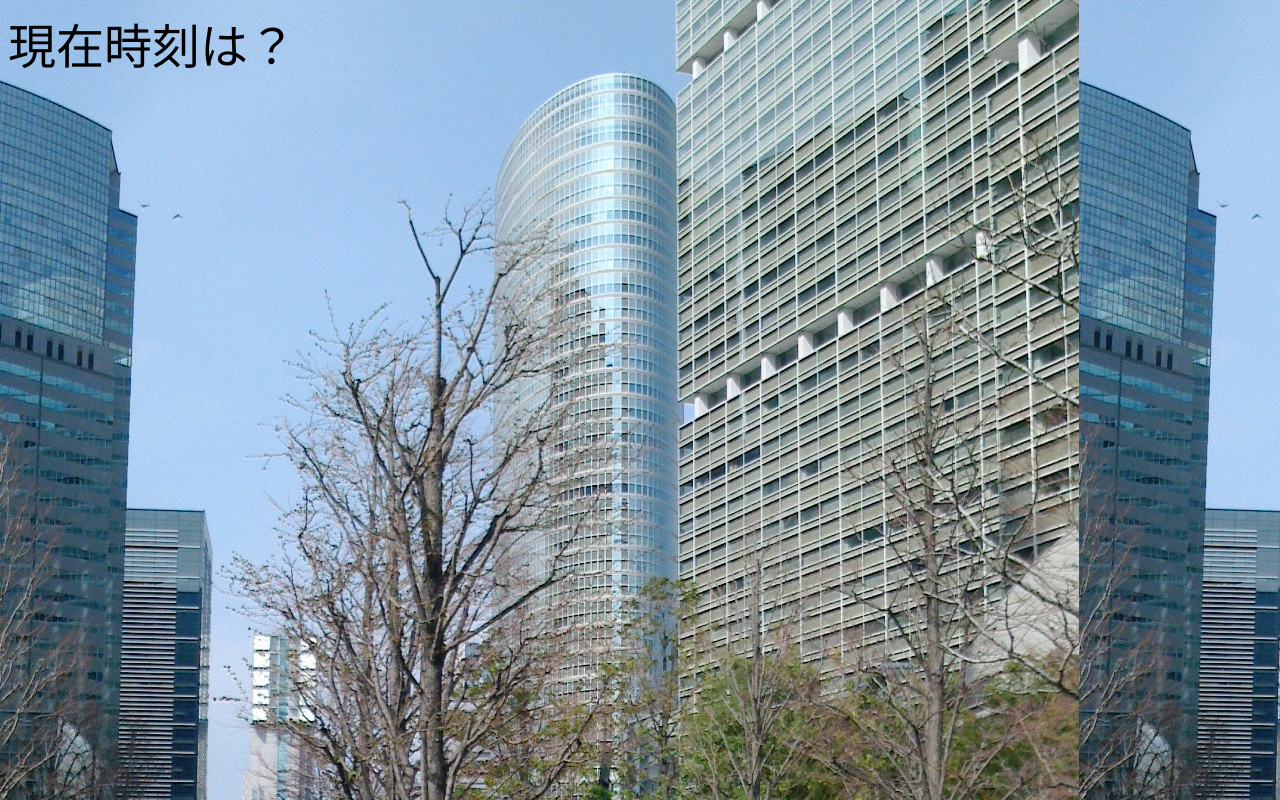
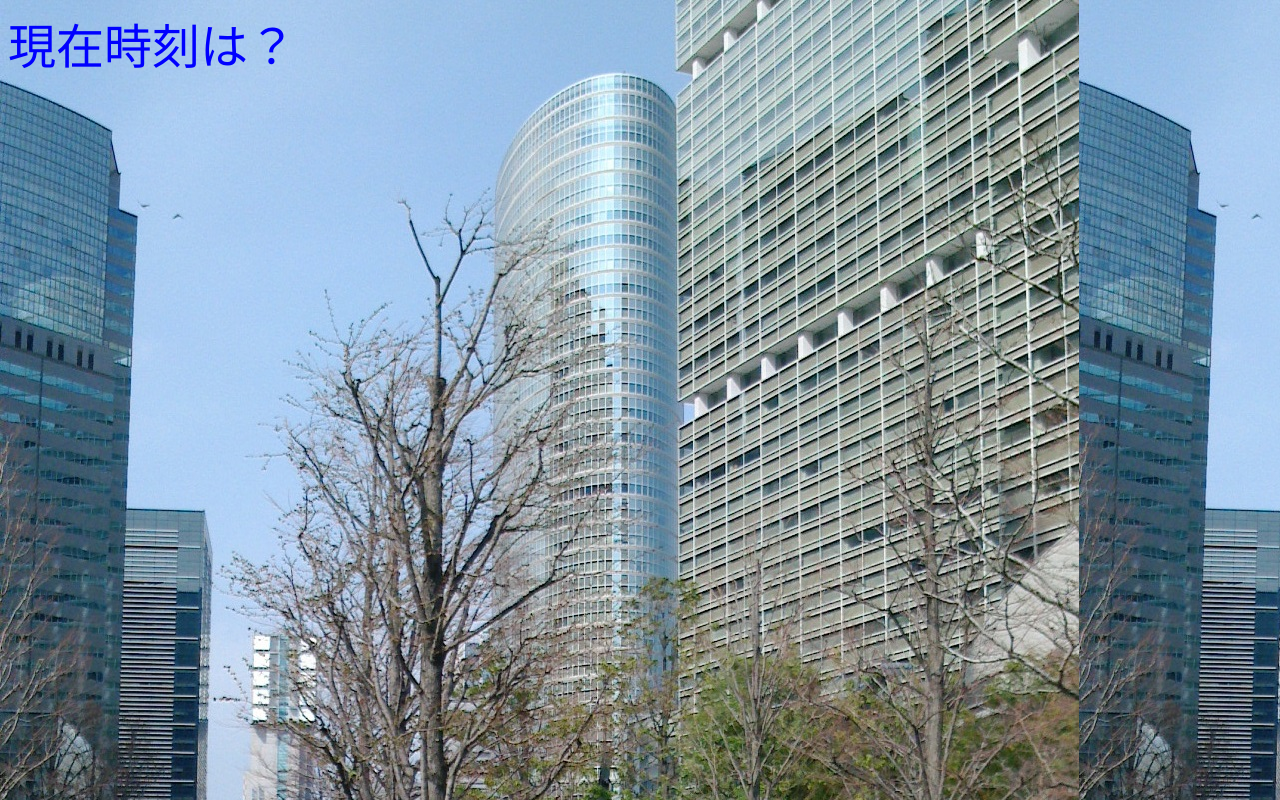
Before and after one commit to deltaspin/deltaspin.github.io, a plain HTML site: page index.html in a window 1280 px wide. Drawn offline with Linux system fonts and the light colour scheme.

Commit message:
Update index.html

```diff
--- a/index.html
+++ b/index.html
@@ -3,7 +3,7 @@
 <title>時計</title>
 </head>
 <body background="NEC_0012_2.jpg">
-<font size="10">現在時刻は？</font><br>
+<font color="blue" size="10">現在時刻は？</font><br>
 
 <br>
 
```
